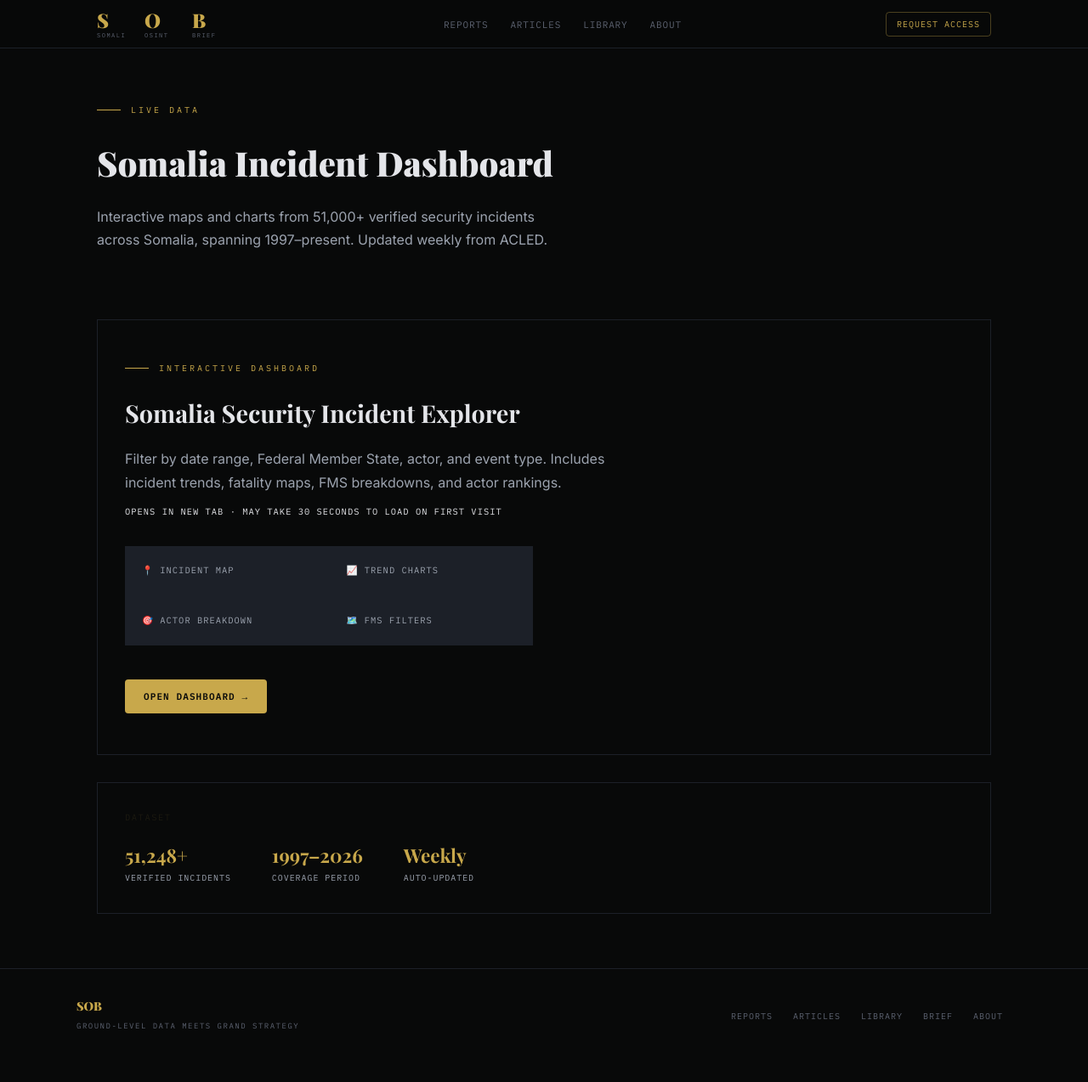
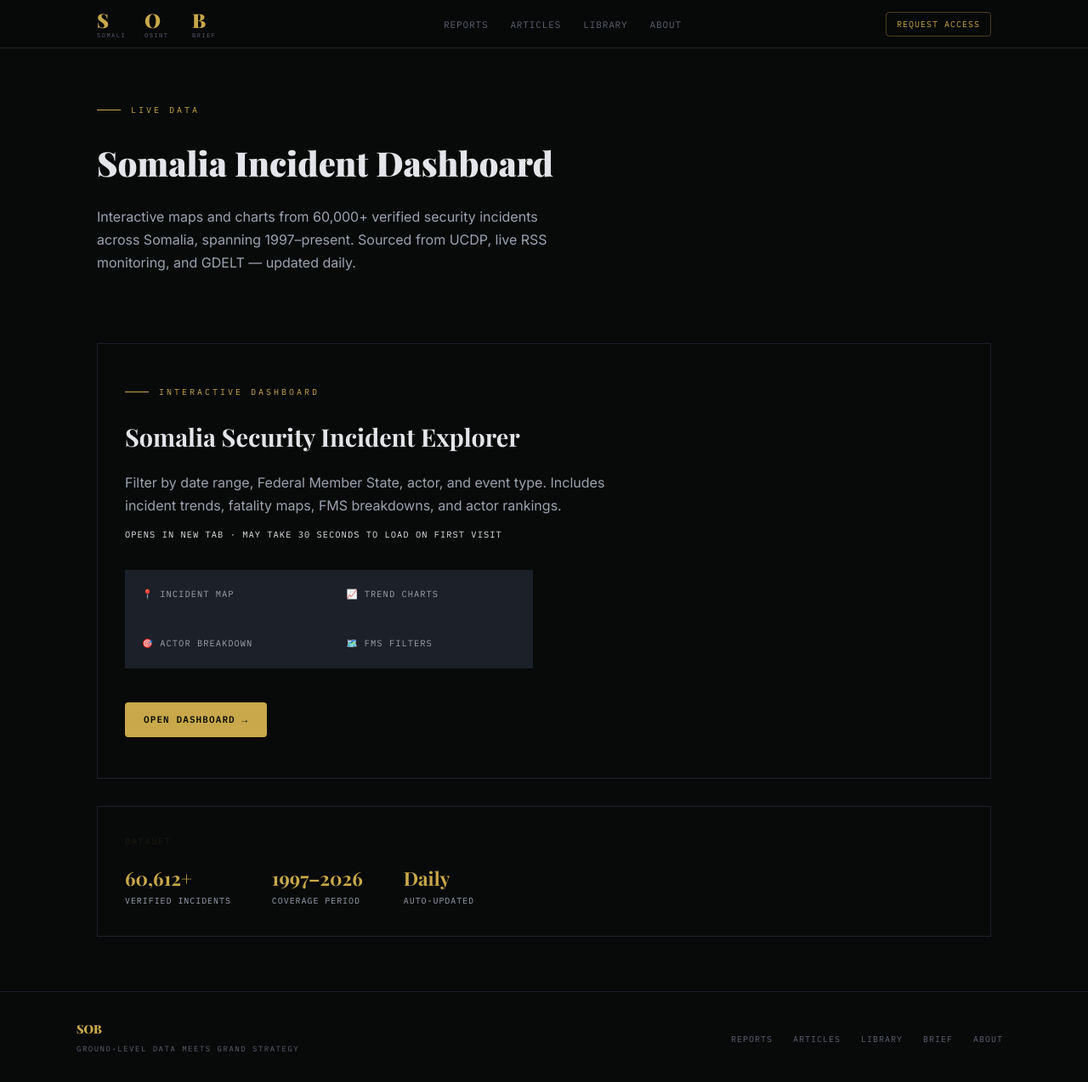
Before and after one commit to abdigh26/abdigh26.github.io, a Jekyll site: the page built from dashboard.html, in a window 1280 px wide and 1274 px high. Shown: the whole window at 85% size. Built offline with Jekyll 4.4.1, drawn with Linux system fonts in a browser that asks for light colours; some web fonts are replaced.

Commit message:
Update dashboard.html

```diff
--- a/dashboard.html
+++ b/dashboard.html
@@ -6,7 +6,7 @@ title: Dashboard
 <div style="padding: 4rem 0 2rem;">
   <div class="hero-eyebrow">Live Data</div>
   <h1 style="font-family: var(--font-display); font-weight: 800; font-size: 2.5rem; margin-bottom: 1rem;">Somalia Incident Dashboard</h1>
-  <p style="color: var(--text-dim); max-width: 560px; margin-bottom: 3rem;">Interactive maps and charts from 51,000+ verified security incidents across Somalia, spanning 1997–present. Updated weekly from ACLED.</p>
+  <p style="color: var(--text-dim); max-width: 560px; margin-bottom: 3rem;">Interactive maps and charts from 60,000+ verified security incidents across Somalia, spanning 1997–present. Sourced from UCDP, live RSS monitoring, and GDELT — updated daily.</p>
 </div>
 
 <div style="border: 1px solid var(--border); background: var(--bg-card); padding: 3rem 2rem; margin-bottom: 2rem;">
@@ -22,7 +22,7 @@ title: Dashboard
     <div style="background: var(--bg-raised); padding: 1.25rem; font-family: var(--font-mono); font-size: 0.65rem; letter-spacing: 0.1em; text-transform: uppercase; color: var(--text-dim);">🗺️ FMS filters</div>
   </div>
 
-  <a href="https://somalia-dashboard-ngeyxusdcd9jjtvsi4bh5a.streamlit.app/" target="_blank" class="btn-primary" style="display:inline-block;">
+  <a href="https://somalia-dashboard-7fgmbwm4fsjchyj488acma.streamlit.app/" target="_blank" class="btn-primary" style="display:inline-block;">
     Open Dashboard →
   </a>
 </div>
@@ -31,7 +31,7 @@ title: Dashboard
   <div style="font-family: var(--font-mono); font-size: 0.65rem; letter-spacing: 0.15em; text-transform: uppercase; color: var(--accent-dim); margin-bottom: 1rem;">Dataset</div>
   <div style="display: flex; gap: 3rem; flex-wrap: wrap;">
     <div>
-      <div style="font-family: var(--font-display); font-weight: 700; font-size: 1.4rem; color: var(--accent);">51,248+</div>
+      <div style="font-family: var(--font-display); font-weight: 700; font-size: 1.4rem; color: var(--accent);">60,612+</div>
       <div style="font-family: var(--font-mono); font-size: 0.62rem; text-transform: uppercase; letter-spacing: 0.1em; color: var(--text-dim);">Verified incidents</div>
     </div>
     <div>
@@ -39,7 +39,7 @@ title: Dashboard
       <div style="font-family: var(--font-mono); font-size: 0.62rem; text-transform: uppercase; letter-spacing: 0.1em; color: var(--text-dim);">Coverage period</div>
     </div>
     <div>
-      <div style="font-family: var(--font-display); font-weight: 700; font-size: 1.4rem; color: var(--accent);">Weekly</div>
+      <div style="font-family: var(--font-display); font-weight: 700; font-size: 1.4rem; color: var(--accent);">Daily</div>
       <div style="font-family: var(--font-mono); font-size: 0.62rem; text-transform: uppercase; letter-spacing: 0.1em; color: var(--text-dim);">Auto-updated</div>
     </div>
   </div>
```
